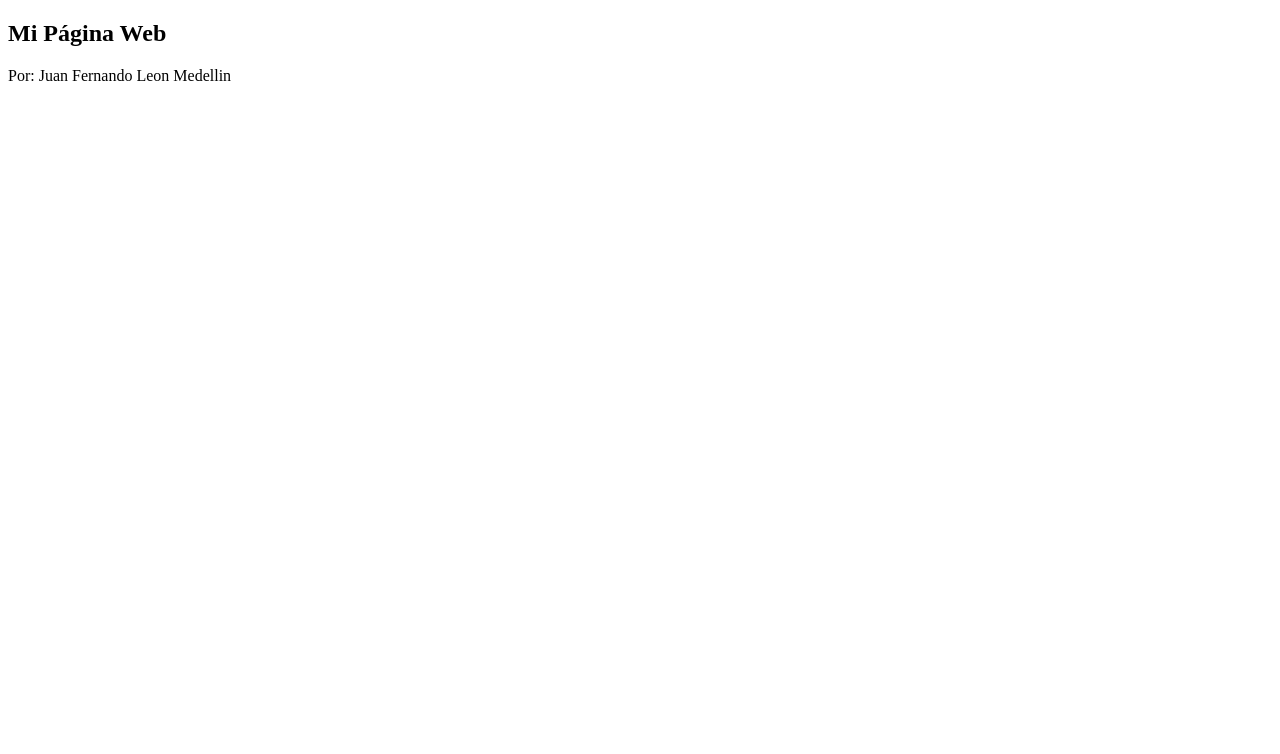
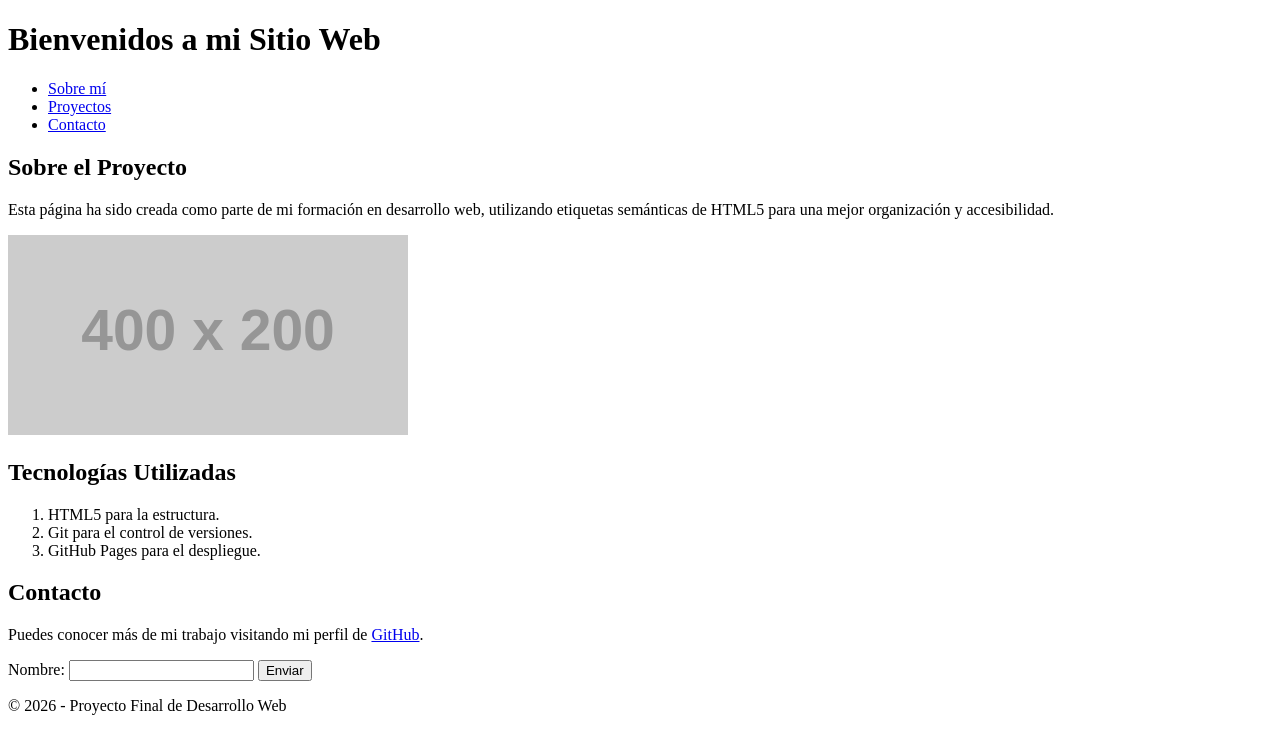
Before and after one commit to JFernandoLe/MiPaginaWeb_BecalosTechChallenge, a plain HTML site: page index.html in a window 1280 px wide. Drawn offline with Linux system fonts and the light colour scheme; placeholder pictures from the web are drawn by us.

Commit message:
Implementacion del proyecto

```diff
--- a/index.html
+++ b/index.html
@@ -1,16 +1,53 @@
 <!DOCTYPE html>
-<html lang="en">
+<html lang="es">
 <head>
     <meta charset="UTF-8">
     <meta name="viewport" content="width=device-width, initial-scale=1.0">
-    <title>Document</title>
+    <title>Mi Proyecto Final | HTML Semántico</title>
 </head>
 <body>
+
+    <header>
+        <h1>Bienvenidos a mi Sitio Web</h1>
+        <nav>
+            <ul>
+                <li><a href="#sobre-mi">Sobre mí</a></li>
+                <li><a href="#proyectos">Proyectos</a></li>
+                <li><a href="#contacto">Contacto</a></li>
+            </ul>
+        </nav>
+    </header>
+
     <main>
-        <section>
-            <h1>Mi Página Web</h1>
-            <p>Por: <span>Juan Fernando Leon Medellin</span></p>
+        <section id="sobre-mi">
+            <h2>Sobre el Proyecto</h2>
+            <p>Esta página ha sido creada como parte de mi formación en desarrollo web, utilizando etiquetas semánticas de HTML5 para una mejor organización y accesibilidad.</p>
+            <img src="https://via.placeholder.com/400x200" alt="Imagen representativa del proyecto">
+        </section>
+
+        <section id="proyectos">
+            <h2>Tecnologías Utilizadas</h2>
+            <ol>
+                <li>HTML5 para la estructura.</li>
+                <li>Git para el control de versiones.</li>
+                <li>GitHub Pages para el despliegue.</li>
+            </ol>
+        </section>
+
+        <section id="contacto">
+            <h2>Contacto</h2>
+            <p>Puedes conocer más de mi trabajo visitando mi perfil de <a href="https://github.com">GitHub</a>.</p>
+            <form action="#">
+                <label for="nombre">Nombre:</label>
+                <input type="text" id="nombre" name="nombre" required>
+                <input type="submit" value="Enviar">
+            </form>
         </section>
     </main>
+
+    <footer>
+        <p>&copy; 2026 - Proyecto Final de Desarrollo Web</p>
+    </footer>
+
 </body>
 </html>
```
